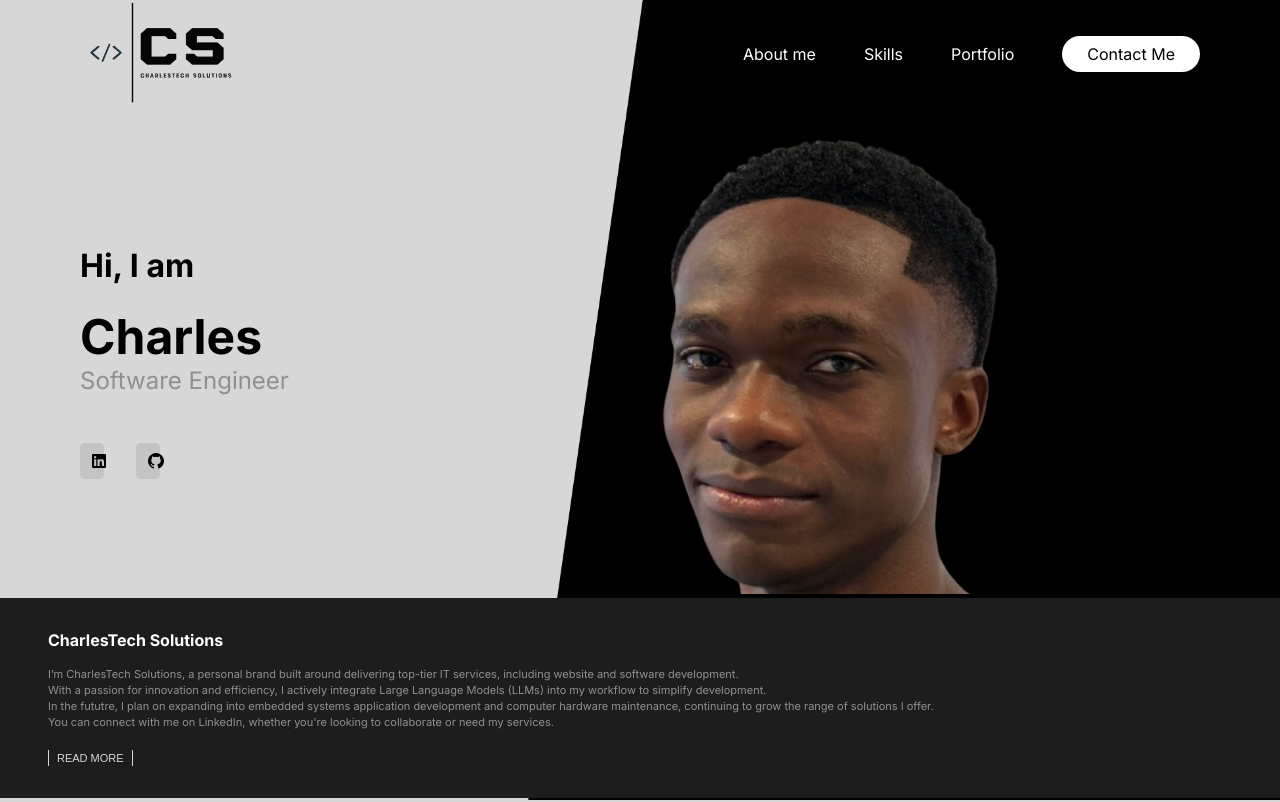
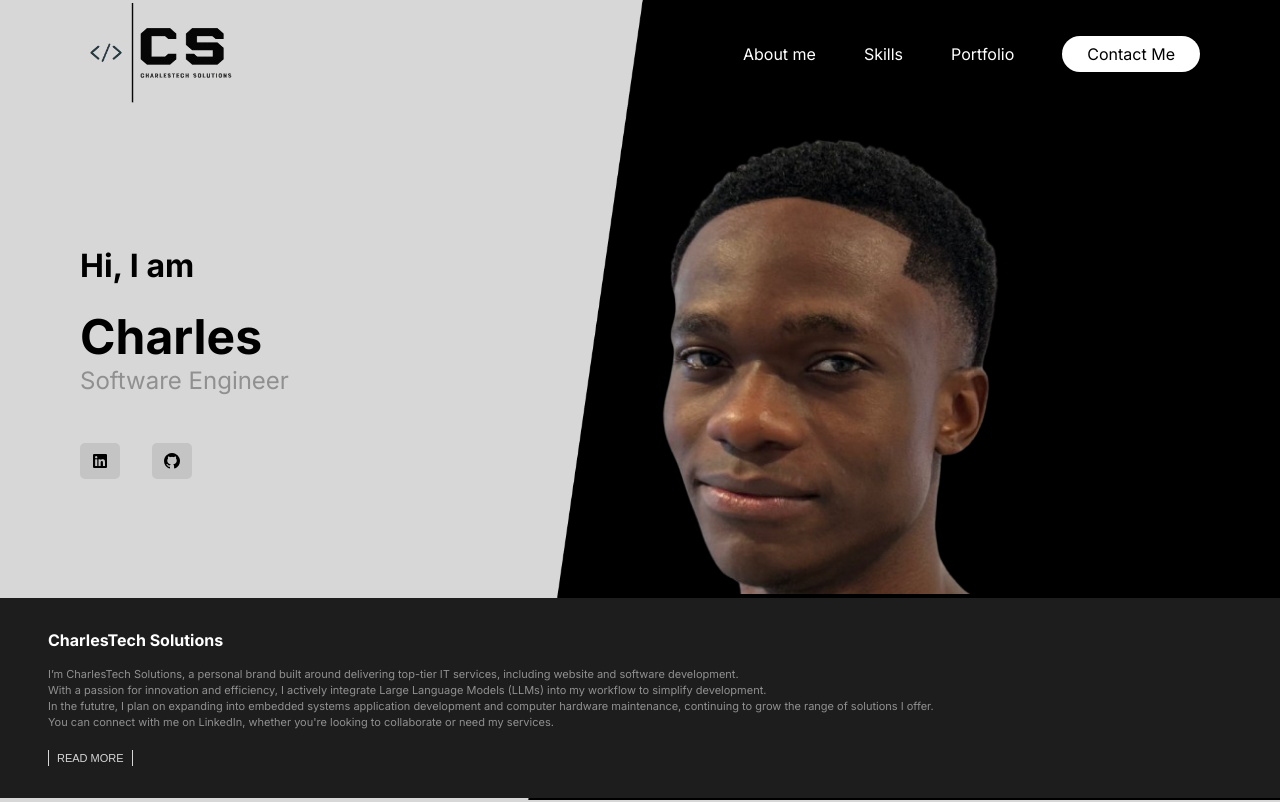
Before and after one commit to Charlesss10/personal_portfolio, a React (Create React App) app: page / in a window 1280 px wide. Shown: the top 802 px of the page. Built offline with nearby package versions, Linux system fonts and the light colour scheme.

Commit message:
Adjusted the LinkedIn and GitHub Padding

```diff
--- a/src/App.css
+++ b/src/App.css
@@ -130,6 +130,7 @@ header {
   background-color: #c4c4c4;
   padding: 0.625rem .75rem;
   border-radius: 5px;
+  width: 40px;
 }
 
 .contact-me i:hover{
```
